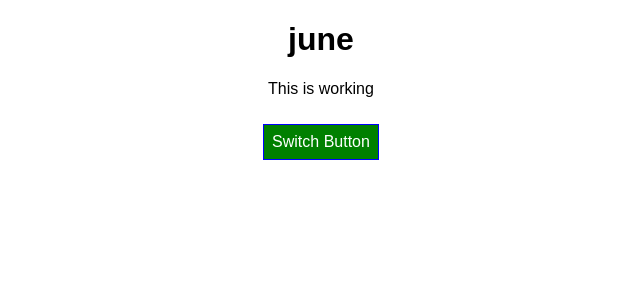
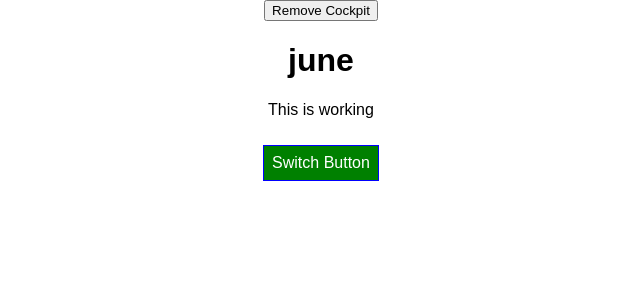
Before and after one commit to gokulravikumar1998/ReactBasics1, a React (Create React App) app in the folder react-guide/: page / in a window 1280 px wide. Shown: the top 300 px of the page, without its empty margins (319-959 px from the left). Built offline with nearby package versions, Linux system fonts and the light colour scheme.

Commit message:
clean up work using compwillunmount useeffect

```diff
--- a/react-guide/src/Containers/App.js
+++ b/react-guide/src/Containers/App.js
@@ -25,7 +25,8 @@ class App extends Component {
       {name:"Raj",age: 31,id : "q3"},
     ],
     otheState:'Other val',
-    showPersons: false
+    showPersons: false,
+    showCockpit: true
   }
 
   static getDerivedStateFromProps(props,state) {
@@ -122,7 +123,12 @@ class App extends Component {
     return (
 
       <div className="App">
-        <Cockpit title={this.props.appTitle} show={this.state.showPersons} persons={this.state.persons} clicked={this.togglePersonsHandler}/>
+        <button onClick={()=>{
+          this.setState({
+            showCockpit:!this.state.showCockpit
+          })
+        }} >Remove Cockpit</button>
+        {this.state.showCockpit?<Cockpit title={this.props.appTitle} show={this.state.showPersons} persons={this.state.persons} clicked={this.togglePersonsHandler}/>:null}
         {persons}
       </div>
 
--- a/react-guide/src/components/Cockpit/Cockpit.js
+++ b/react-guide/src/components/Cockpit/Cockpit.js
@@ -20,6 +20,13 @@ const cockpit = (props) =>{
         setTimeout(()=>{
             alert('Saved to cloud')
         },1000)
+        /*
+        return statement are optional
+        */
+       return ()=>{
+        console.log("[Cockpit.js] cleanup work in useEffect")
+        //run after every render cycle
+       }
     },[]/*[],[a,b,c(multiple fields depend on)] executes only once *//*[props.persons] conditional execution when person changes only them useeffect runs */)
 
     const assignedClasses = []
--- a/react-guide/src/components/Persons/Persons.js
+++ b/react-guide/src/components/Persons/Persons.js
@@ -25,6 +25,11 @@ class Persons extends Component {
         console.log("[Persons.js] componentDidUpdate")
         console.log(snapshot)
     }
+
+    componentWillUnmount(){
+        // clean up work eg on evevnt listeners and any code right beofre persons component is removed
+        console.log("[Persons.js] ComponenWillUnmount")
+    }
     render(){
     console.log('[Persons.js] rendering....')
     return this.props.persons.map((person,index)=>{
```
